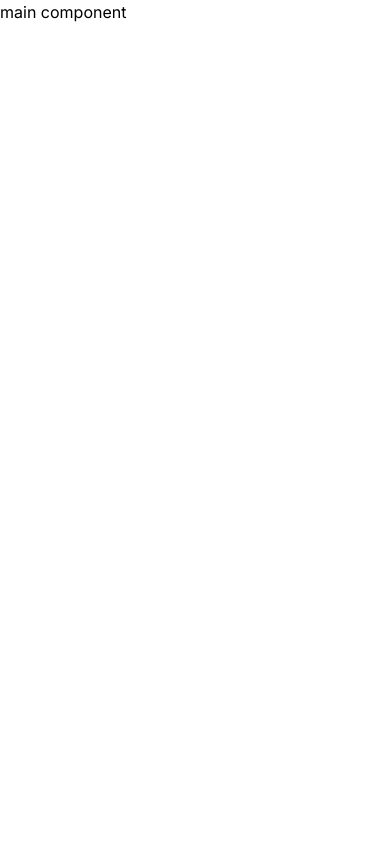
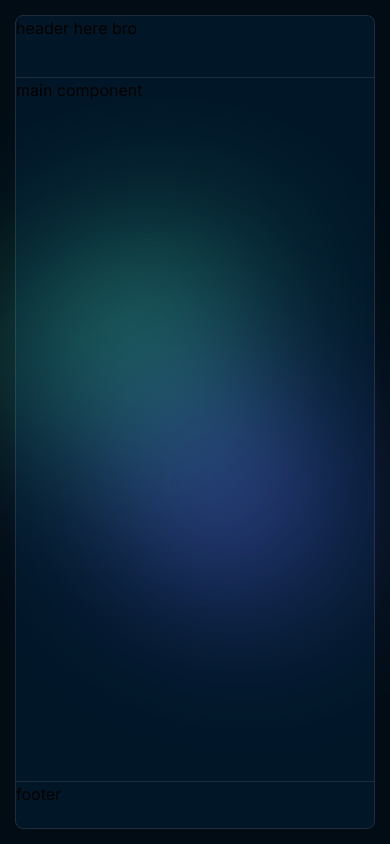
Before and after one commit to shaurya35/Portfolio, a Next.js app: page / in a window 390 px wide. Built offline with nearby package versions, Linux system fonts and the light colour scheme.

Commit message:
Add components

```diff
--- /dev/null
+++ b/src/app/components/Footer.jsx
@@ -0,0 +1,11 @@
+import React from 'react'
+
+const Footer = () => {
+  return (
+    <footer className='h-[49px] lg:h-[39px] border-white border-t'>
+      footer
+    </footer>
+  )
+}
+
+export default Footer
--- /dev/null
+++ b/src/app/components/Header.jsx
@@ -0,0 +1,12 @@
+"use client"
+import React from 'react'
+
+const Header = () => {
+  return (
+    <header className='h-[64px] lg:h-[45px] border-white border-b'>
+      header here bro
+    </header>
+  )
+}
+
+export default Header
--- a/src/app/globals.css
+++ b/src/app/globals.css
@@ -1,3 +1,66 @@
+@import url("https://fonts.googleapis.com/css2?family=Fira+Code:wght@300..700&display=swap");
+
 @tailwind base;
 @tailwind components;
 @tailwind utilities;
+
+.css-blurry-gradient-blue {
+  position: fixed;
+  bottom: 10%;
+  right: 10%;
+  width: 500px;
+  height: 500px;
+  border-radius: 0% 0% 50% 50%;
+  rotate: 90deg;
+  filter: blur(70px);
+  background: radial-gradient(
+    circle at 50% 50%,
+    rgba(77, 91, 206, 1),
+    rgba(76, 0, 255, 0)
+  );
+  opacity: 0.7;
+  z-index: 10;
+}
+
+.css-blurry-gradient-green {
+  position: absolute;
+  top: 15%;
+  right: 35%;
+  width: 380px;
+  height: 350px;
+  border-radius: 0% 50% 0% 50%;
+  filter: blur(95px);
+  rotate: 110deg;
+  background: radial-gradient(
+    circle at 50% 50%,
+    rgba(67, 217, 173, 1),
+    rgba(76, 0, 255, 0)
+  );
+  opacity: 0.5;
+  z-index: 10;
+}
+
+@media (max-width: 1024px) {
+  .css-blurry-gradient-blue {
+    position: fixed;
+    bottom: 25%;
+    right: 5%;
+    width: 300px;
+    height: 300px;
+    opacity: 0.7;
+    border-radius: 100% 50% 100% 0%;
+  }
+
+  .css-blurry-gradient-green {
+    position: fixed;
+    top: 20%;
+    right: 30%;
+    filter: blur(70px);
+    rotate: 10deg;
+    width: 300px;
+    height: 300px;
+    opacity: 0.5;
+    border-radius: 100% 0% 0% 0%;
+    rotate: 20deg;
+  }
+}
--- a/src/app/layout.js
+++ b/src/app/layout.js
@@ -1,18 +1,28 @@
 import { Inter } from "next/font/google";
 import "./globals.css";
+import Header from "./components/Header";
+import Footer from "./components/Footer";
 
 const inter = Inter({ subsets: ["latin"] });
 
 export const metadata = {
-  title: "Create Next App",
-  description: "Generated by create next app",
+  title: "Portfolio",
+  description: "Modern portfolio website",
 };
 
 export default function RootLayout({ children }) {
   return (
     <html lang="en">
       <body className={inter.className}>
-        {children}
+        <div className="bg-black-100 w-screen h-screen overflow-hidden flex items-center justify-center">
+          <div className="bg-black-200 m-[15px] lg:m-[30px] rounded-lg border border-white flex flex-col w-[calc(100%-30px)] lg:w-[calc(100%-60px)] h-[calc(100%-30px)] lg:h-[calc(100%-60px)]">
+            <div className="css-blurry-gradient-blue"></div>
+            <div className="css-blurry-gradient-green"></div>
+            <Header />
+            {children}
+            <Footer />
+          </div>
+        </div>
       </body>
     </html>
   );
--- a/src/app/page.js
+++ b/src/app/page.js
@@ -1,7 +1,7 @@
 
 export default function Home() {
   return (
-    <main>
+    <main className="h-[calc(100%-84px)]">
       main component
     </main>
   );
--- a/tailwind.config.js
+++ b/tailwind.config.js
@@ -7,10 +7,21 @@ module.exports = {
   ],
   theme: {
     extend: {
-      backgroundImage: {
-        "gradient-radial": "radial-gradient(var(--tw-gradient-stops))",
-        "gradient-conic":
-          "conic-gradient(from 180deg at 50% 50%, var(--tw-gradient-stops))",
+      colors: {
+        black: {
+          DEFAULT: "#000",
+          100: "#010C15",
+          200: "#011627"
+        }
+      },
+      fontFamily: {
+        'fira-code': ['"Fire Code"', 'monospace'],
+      },
+      borderColor: {
+        'white': '#1e2d3d',
+      },
+      fontColor: {
+        'gray': '#607B96',
       },
     },
   },
```
